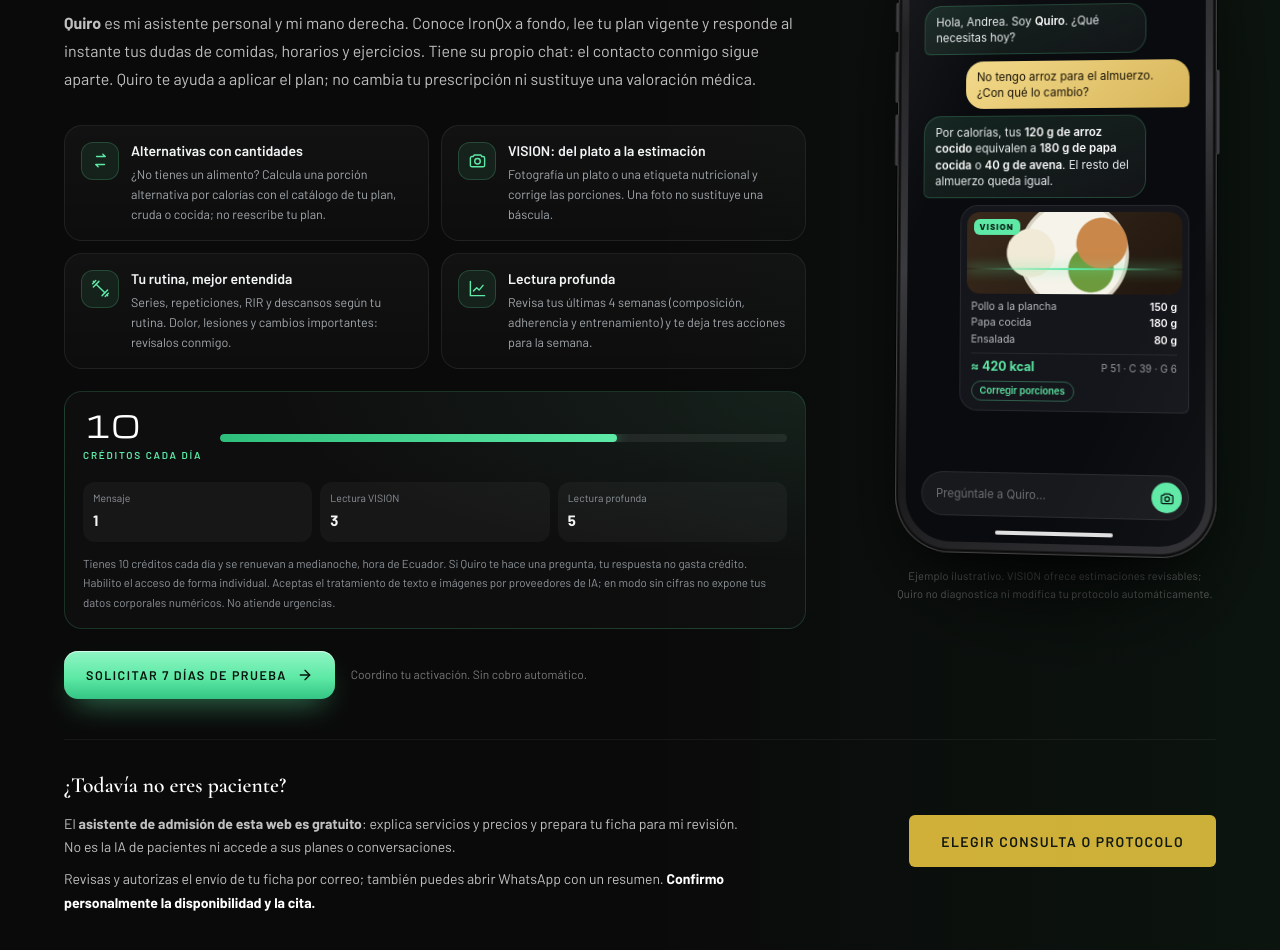
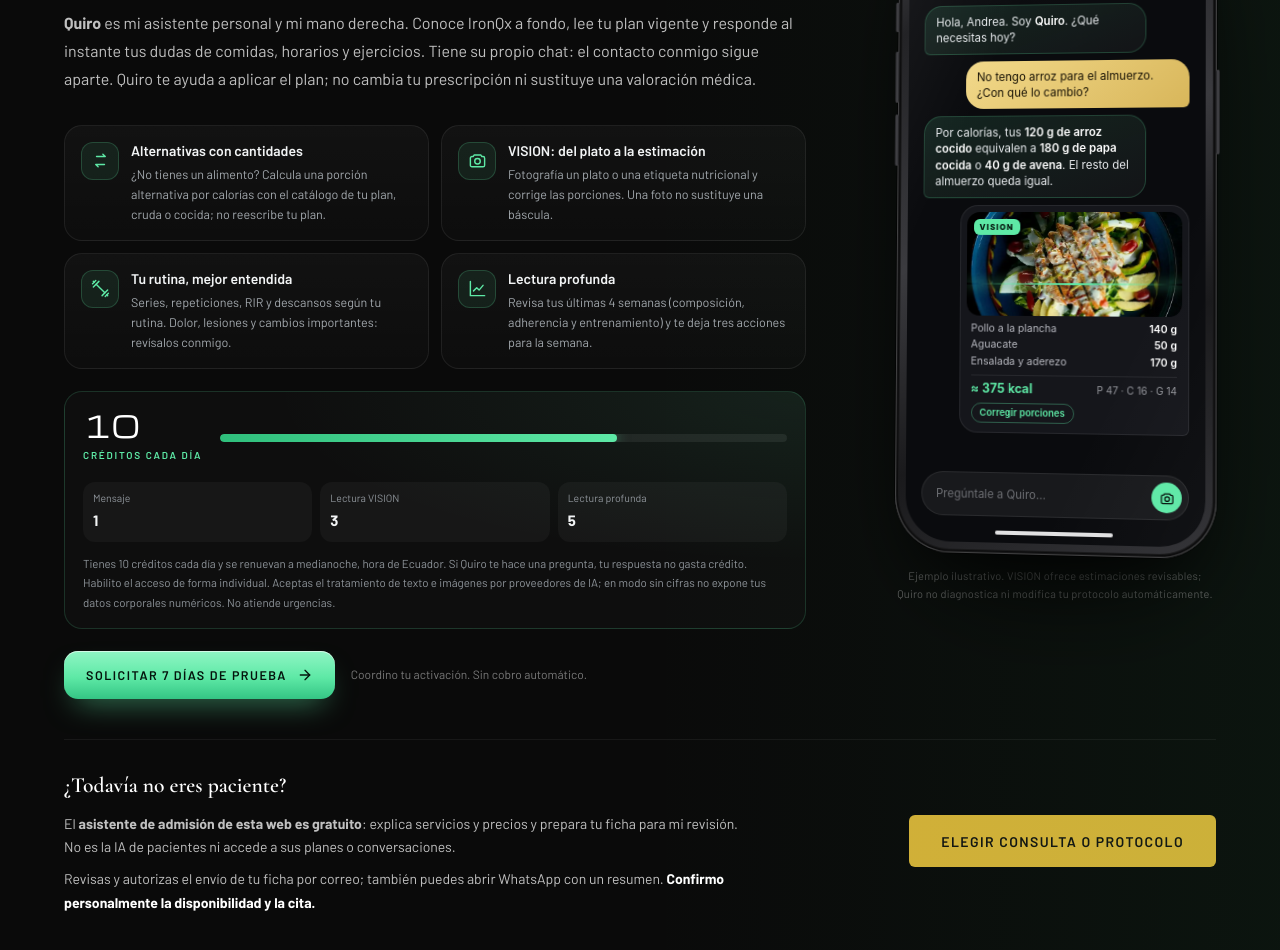
Before and after one commit to daniel-arevalob/ironqx-web, a plain HTML site: page index.html in a window 1280 px wide. Shown: the part 10194-11144 px from the top of the page. Drawn offline with nearby package versions, Linux system fonts and the light colour scheme; no server answers.

Commit message:
Platos reales en los mockups: la lectura VISION de Quiro usa una foto de pollo a la plancha con aguacate y ensalada (lista y macros ajustadas: ≈375 kcal, P 47, C 16, G 14) y el chat de seguimiento muestra la foto real del almuerzo; fotos de Unsplash (licencia libre) en WebP de 35 y 16 KB
Co-Authored-By: Claude Opus 5.5 <noreply@anthropic.com>

```diff
--- a/index.html
+++ b/index.html
@@ -1318,7 +1318,7 @@
     .qa-msg.dr { align-self: flex-start; background: #1b1c22; border: 1px solid rgba(255,255,255,.07); border-bottom-left-radius: 6px; }
     .qa-msg.is-photo { padding-top: 5px; }
     .qa-msg-photo { display: block; width: 168px; height: 104px; margin: 0 -7px 7px; border-radius: 14px;
-      background: radial-gradient(circle at 34% 46%, #e9dfc6 0 13%, transparent 14%), radial-gradient(circle at 60% 40%, #c27f3f 0 15%, transparent 16%), radial-gradient(circle at 52% 66%, #5f8a34 0 18%, transparent 19%), radial-gradient(circle at 50% 52%, #f3efe6 0 44%, #d9d3c6 45% 47%, transparent 48%), linear-gradient(140deg, #6a4a2c, #3b2a1a); }
+      background: #1a1a1a url('images/chat-almuerzo.webp') center / cover no-repeat; }
     .qa-input { display: flex; align-items: center; gap: 8px; padding: 6px 6px 6px 14px; border-radius: 22px; background: rgba(255,255,255,.06); border: 1px solid rgba(255,255,255,.08); }
     .qa-input span { flex: 1; font-size: 11.5px; color: rgba(236,238,245,.4); }
     .qa-input i { width: 30px; height: 30px; display: grid; place-items: center; border-radius: 50%; color: #1a1406; background: #E8C25A; }
@@ -1459,8 +1459,8 @@
     .qa-msg.ai { align-self: flex-start; color: #e9ecef; background: linear-gradient(160deg, rgba(94,233,166,.12), rgba(255,255,255,.04)); border: 1px solid rgba(94,233,166,.2); border-bottom-left-radius: 6px; }
     .qa-msg.ai strong { color: #fff; font-weight: 600; }
     .iax-vision { align-self: flex-end; width: 86%; padding: 6px 6px 9px; border-radius: 18px; border-bottom-right-radius: 6px; background: #15161b; border: 1px solid rgba(255,255,255,.08); display: grid; gap: 6px; }
-    .iax-vision-photo { position: relative; height: 82px; border-radius: 13px; overflow: hidden;
-      background: radial-gradient(circle at 30% 50%, #f1ead6 0 15%, transparent 16%), radial-gradient(circle at 63% 38%, #c9874a 0 17%, transparent 18%), radial-gradient(circle at 58% 70%, #6c9a3c 0 16%, transparent 17%), radial-gradient(circle at 50% 52%, #f6f3ea 0 44%, #d8d2c2 45% 47%, transparent 48%), linear-gradient(135deg, #3a2a1c, #20160e); }
+    .iax-vision-photo { position: relative; height: 104px; border-radius: 13px; overflow: hidden;
+      background: #111 url('images/vision-plato-pollo.webp') center 46% / cover no-repeat; }
     .iax-vision-photo em { position: absolute; left: 7px; top: 7px; padding: 3px 6px; border-radius: 6px; font-style: normal; font-size: 8px; font-weight: 800; letter-spacing: .14em; color: #04140c; background: #5ee9a6; }
     .iax-scan { position: absolute; left: 0; right: 0; height: 2px; top: 20%; background: linear-gradient(90deg, transparent, #5ee9a6, transparent); box-shadow: 0 0 12px #5ee9a6; animation: iax-scan 2.6s ease-in-out infinite alternate; }
     @keyframes iax-scan { from { top: 12%; } to { top: 86%; } }
@@ -2883,11 +2883,11 @@
                   <div class="iax-vision">
                     <div class="iax-vision-photo" aria-hidden="true"><span class="iax-scan"></span><em>VISION</em></div>
                     <ul>
-                      <li><span>Pollo a la plancha</span><b>150 g</b></li>
-                      <li><span>Papa cocida</span><b>180 g</b></li>
-                      <li><span>Ensalada</span><b>80 g</b></li>
+                      <li><span>Pollo a la plancha</span><b>140 g</b></li>
+                      <li><span>Aguacate</span><b>50 g</b></li>
+                      <li><span>Ensalada y aderezo</span><b>170 g</b></li>
                     </ul>
-                    <div class="iax-vision-tot"><b>≈ 420 kcal</b><span>P 51 · C 39 · G 6</span></div>
+                    <div class="iax-vision-tot"><b>≈ 375 kcal</b><span>P 47 · C 16 · G 14</span></div>
                     <span class="iax-vision-edit">Corregir porciones</span>
                   </div>
                 </div>
```
Also changed, not shown: images/chat-almuerzo.webp (added), images/vision-plato-pollo.webp (added).
